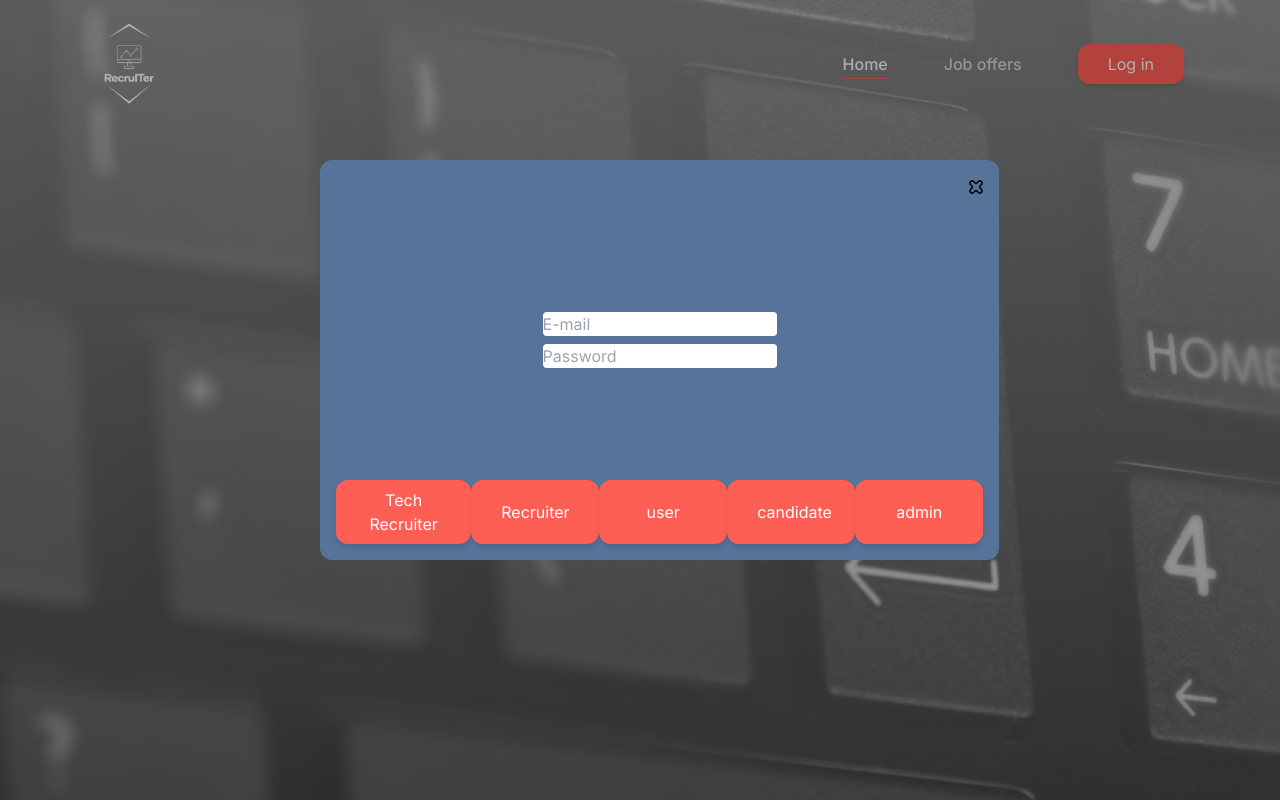
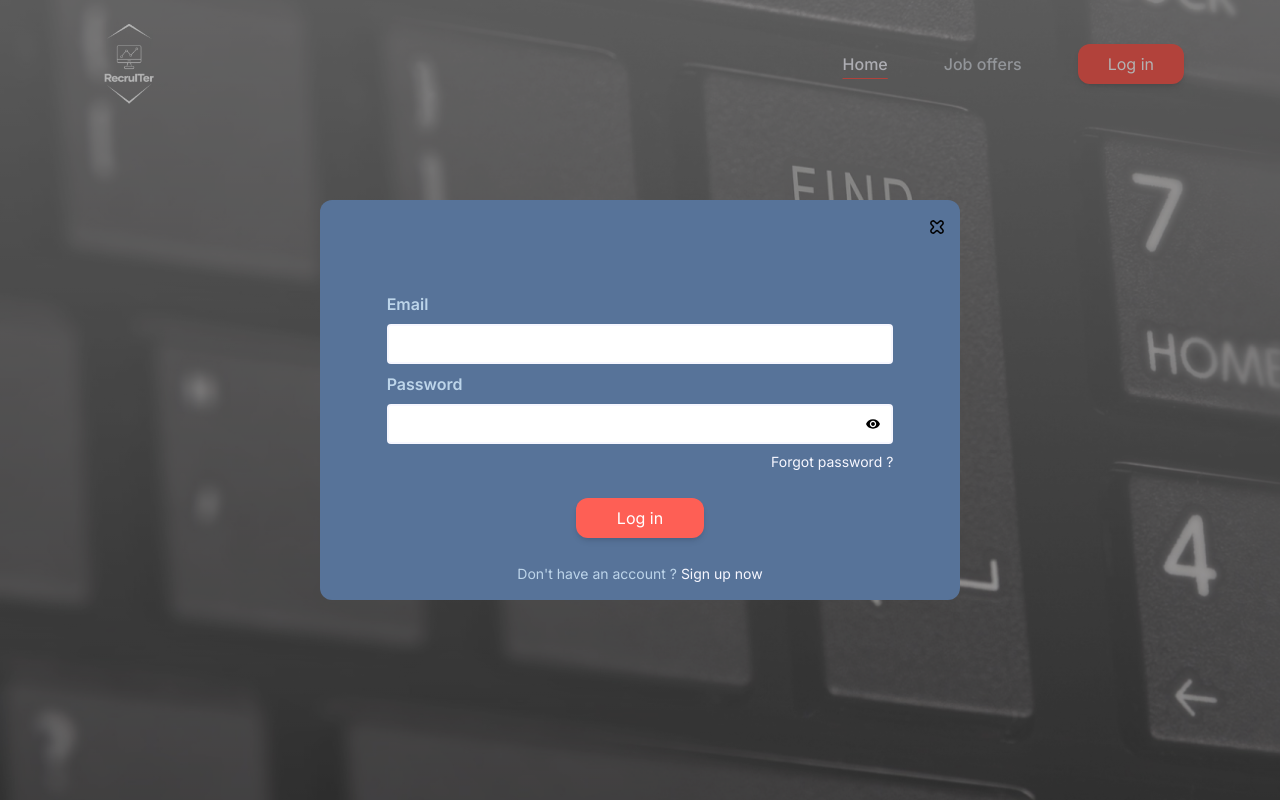
Before and after one commit to Rekruiter/pjwstk-RecruITer, a React (Vite) app: page / in a window 1280 px wide. Both pictures are taken after a click on the button "Log in". Shown: the top 800 px of the page. Built offline with nearby package versions, Linux system fonts and the light colour scheme; no server answers.

Commit message:
Add login form

```diff
--- a/package.json
+++ b/package.json
@@ -12,6 +12,7 @@
   },
   "dependencies": {
     "@headlessui/react": "^1.7.17",
+    "@hookform/resolvers": "^3.3.2",
     "axios": "^1.6.0",
     "lodash.debounce": "^4.0.8",
     "postcss": "^8.4.30",
--- a/src/components/LoginNavbar/LoginModal.tsx
+++ b/src/components/LoginNavbar/LoginModal.tsx
@@ -3,16 +3,40 @@ import Modal from '../UI/Modal/Modal';
 import ExitIcon from '../../assets/exit_icon.svg';
 import Button from '../UI/Button';
 import Spinner from '../UI/Spinner/Spinner';
+import { useForm } from 'react-hook-form';
+import { ILoginForm, LoginFormSchema } from '../../types/authFormTypes';
+import { zodResolver } from '@hookform/resolvers/zod';
+import { IoMdEye, IoMdEyeOff } from 'react-icons/io';
+import { Link } from 'react-router-dom';
 
 interface LoginModalInterface {
   handleCloseModal: () => void;
   isHiding: boolean;
   handleLogin: (event: React.FormEvent<HTMLFormElement>) => Promise<void>;
-  handleLoginButton: (role: 'user' | 'candidate' | 'techRecruiter' | 'recruiter' | 'admin') => void;
   isLoading: boolean;
 }
 
-const LoginModal = ({ handleCloseModal, isHiding, handleLogin, handleLoginButton, isLoading }: LoginModalInterface) => {
+const LoginModal = ({ handleCloseModal, isHiding, handleLogin, isLoading }: LoginModalInterface) => {
+  const { control, getValues, setValue, formState, register, handleSubmit } = useForm<ILoginForm>({
+    resolver: zodResolver(LoginFormSchema),
+  });
+
+  const [showPassword, setShowPassword] = React.useState(false);
+
+  const onSubmit = async (e: React.FormEvent<HTMLFormElement>) => {
+    e.preventDefault();
+    handleSubmit(
+      async (data) => {
+        console.log(data);
+      },
+      (e) => {
+        console.log(e);
+      },
+    )();
+  };
+
+  const { errors } = formState;
+
   return (
     <Modal onClose={handleCloseModal} hiding={isHiding}>
       <div className="flex-grow rounded-xl bg-dark_blue p-4 grid">
@@ -21,54 +45,55 @@ const LoginModal = ({ handleCloseModal, isHiding, handleLogin, handleLoginButton
             <img src={ExitIcon} alt="X" className="max-h-full" />
           </button>
         </div>
-        <form onSubmit={handleLogin} className="flex flex-col items-center justify-between">
-          <div className="flex flex-col gap-2">
-            <input placeholder="E-mail" className="rounded" />
-            <input placeholder="Password" className="rounded" />
+        <form onSubmit={onSubmit} className="flex flex-col items-center justify-between">
+          <div className="flex flex-col gap-2 w-5/6">
+            <div className="w-full flex flex-col gap-2">
+              <label className="text-light_blue font-semibold">Email</label>
+              <input
+                {...register('email')}
+                className={`w-full rounded py-2 pl-2 text-base h-10 border-2 ${
+                  errors.email ? 'border-error_color' : 'border-light'
+                }`}
+                type="email"
+              />
+              {errors.email && <div className="text-error_color">{errors.email.message}</div>}
+            </div>
+            <div className="flex flex-col gap-2">
+              <label className="text-light_blue font-semibold">Password</label>
+              <div className="relative">
+                <input
+                  {...register('password')}
+                  className={`w-full rounded py-2 pl-2 text-base h-10 border-2 ${
+                    errors.password ? 'border-error_color' : 'border-light'
+                  }`}
+                  type={showPassword ? 'text' : 'password'}
+                />
+                <button
+                  onClick={() => setShowPassword((prevState) => !prevState)}
+                  type="button"
+                  className="absolute right-0 bottom-0 h-10 aspect-square flex items-center justify-center hover:border rounded ">
+                  {showPassword ? <IoMdEyeOff /> : <IoMdEye />}
+                </button>
+              </div>
+              {errors.password && <div className="text-error_color">{errors.password.message}</div>}
+              <div className="w-full flex justify-end">
+                <Link to={'/'} className="text-light text-sm">
+                  Forgot password ?
+                </Link>
+              </div>
+            </div>
           </div>
           <div className="flex flex-row">
-            <Button
-              className="shadow-md min-w-loginButton"
-              type="button"
-              onClick={() => handleLoginButton('techRecruiter')}
-              disabled={isLoading}>
-              {isLoading ? <Spinner /> : 'Tech Recruiter'}
+            <Button className="shadow-md min-w-loginButton" type="submit" disabled={isLoading}>
+              {isLoading ? <Spinner /> : 'Log in'}
             </Button>
-            <Button
-              className="shadow-md min-w-loginButton"
-              type="button"
-              onClick={() => handleLoginButton('recruiter')}
-              disabled={isLoading}>
-              {isLoading ? <Spinner /> : 'Recruiter'}
-            </Button>
-            <Button
-              className="shadow-md min-w-loginButton"
-              type="button"
-              onClick={() => handleLoginButton('user')}
-              disabled={isLoading}>
-              {isLoading ? <Spinner /> : 'user'}
-            </Button>
-            <Button
-              className="shadow-md min-w-loginButton"
-              type="button"
-              onClick={() => handleLoginButton('candidate')}
-              disabled={isLoading}>
-              {isLoading ? <Spinner /> : 'candidate'}
-            </Button>
-            <Button
-              className="shadow-md min-w-loginButton"
-              type="button"
-              onClick={() => handleLoginButton('admin')}
-              disabled={isLoading}>
-              {isLoading ? <Spinner /> : 'admin'}
-            </Button>
-            {/* <Button
-          className="shadow-md min-w-loginButton"
-          type="submit"
-          disabled={isLoading}>
-          {isLoading ? <Spinner /> : 'Log in'}
-        </Button> */}
           </div>
+          <p className="text-sm text-light_blue">
+            Don't have an account ?<span> </span>
+            <Link to={'/'} className="text-light">
+              Sign up now
+            </Link>
+          </p>
         </form>
       </div>
     </Modal>
--- a/src/components/UI/Modal/Modal.module.css
+++ b/src/components/UI/Modal/Modal.module.css
@@ -1,9 +1,11 @@
 .modal {
-  height: 50vh;
-  top: 20vh;
-  left: 25vw;
-  width: 50vw;
+  top: 50%;
+  left: 50%;
+  width: 50%;
+  height: 50%;
   animation: slide-down 300ms ease-out forwards;
+  min-width: 320px;
+  max-width: 768px;
 }
 
 .modalHide {
@@ -13,21 +15,21 @@
 @keyframes slide-down {
   from {
     opacity: 0;
-    transform: translateY(-3rem);
+    transform: translate(-50%, -5rem);
   }
   to {
     opacity: 1;
-    transform: translateY(0);
+    transform: translate(-50%, -50%);
   }
 }
 
 @keyframes slide-up {
   from {
     opacity: 1;
-    transform: translateY(0);
+    transform: translate(-50%, -50%);
   }
   to {
     opacity: 0;
-    transform: translateY(-3rem);
+    transform: translate(-50%, -5rem);
   }
 }
--- a/src/components/UI/Modal/Modal.tsx
+++ b/src/components/UI/Modal/Modal.tsx
@@ -9,13 +9,17 @@ interface ModalProps {
 
 const Backdrop = ({ onClose }: Pick<ModalProps, 'onClose'>) => {
   return (
-    <div className="fixed inset-0 flex items-center justify-center z-20 bg-black bg-opacity-30" onClick={onClose}></div>
+    <div
+      className="fixed inset-0 flex items-center justify-center z-20 bg-black bg-opacity-30 "
+      onClick={onClose}></div>
   );
 };
 
 const ModalOverlay = ({ children, hiding }: { children: ReactNode; hiding: boolean }) => {
   return (
-    <div className={`fixed bg-transparent z-30 ${styles.modal} flex ${hiding ? styles.modalHide : ''}`}>{children}</div>
+    <div className={`fixed bg-transparent z-30 overflow-hidden ${styles.modal} flex ${hiding ? styles.modalHide : ''}`}>
+      {children}
+    </div>
   );
 };
 
@@ -25,7 +29,7 @@ const Modal: FC<PropsWithChildren<ModalProps>> = ({ children, onClose, hiding })
   if (!portalElement) return null;
   return (
     <>
-      {ReactDOM.createPortal(<Backdrop onClose={onClose} />, portalElement)}
+      {ReactDOM.createPortal(<Backdrop onClose={onClose}></Backdrop>, portalElement)}
       {ReactDOM.createPortal(<ModalOverlay hiding={hiding}>{children}</ModalOverlay>, portalElement)}
     </>
   );
--- /dev/null
+++ b/src/types/authFormTypes.ts
@@ -0,0 +1,17 @@
+import * as z from 'zod';
+
+export const LoginFormSchema = z.object({
+  email: z.string().email(),
+  password: z
+    .string()
+    .min(8, {
+      message: 'Password must be at least 8 characters long',
+    })
+    .max(16, { message: "Password's length can not be longer than 16 characters" })
+    .regex(/[A-Z]/, { message: 'Password must contain at least one uppercase letter' })
+    .regex(/\d/, { message: 'Password must contain at least one number' })
+    .regex(/[!@#$%^&*()]/, { message: 'Password must contain at least one special character' })
+    .refine((password) => password.trim().length > 0, 'Password can not be empty'),
+});
+
+export type ILoginForm = z.infer<typeof LoginFormSchema>;
--- a/tailwind.config.js
+++ b/tailwind.config.js
@@ -18,6 +18,7 @@ module.exports = {
         light: '#F7F7FF',
         orange: '#FE5F55',
         orange_dark: '#c74a42',
+        error_color: '#FE5F55',
       },
       spacing: {
         0.25: '0.0625rem',
```
Also changed, not shown: src/components/LoginNavbar/LoginDropdownMenu/LoginDropdownMenu.tsx (+38 -27 lines), 1 other file (tests, documents, lock files or other folders).
